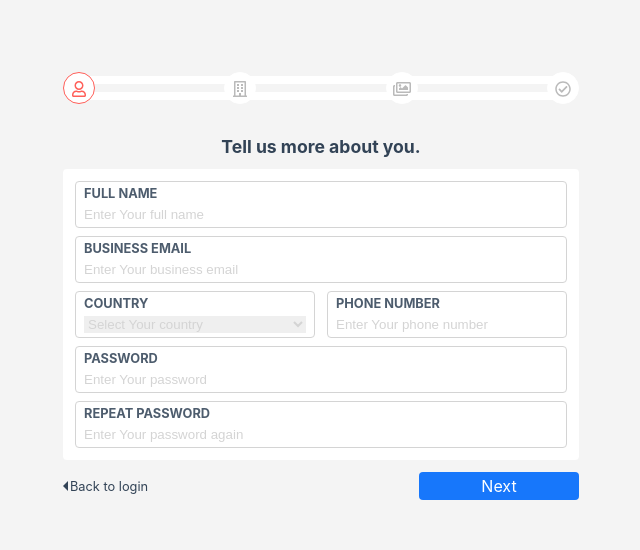
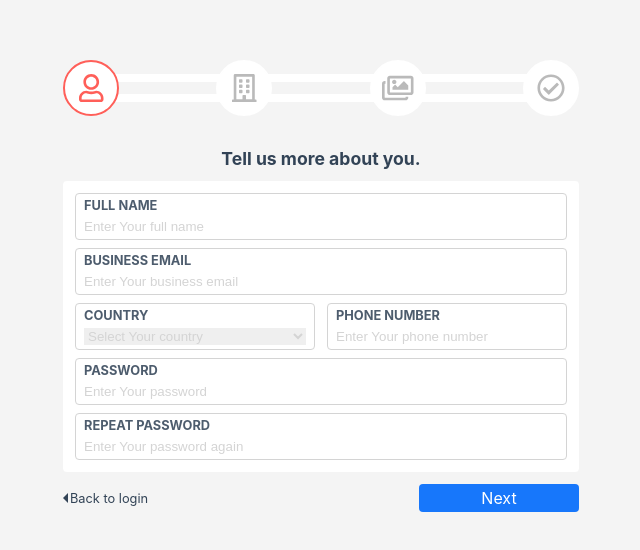
Before and after one commit to un1qu31d/SSRT, a React app: page / in a window 1280 px wide. Shown: the part 146-696 px from the top of the page, without its empty margins (319-959 px from the left). Built offline with nearby package versions, Linux system fonts and the light colour scheme.

Commit message:
update steps component style (sub of registration-steps component)

```diff
--- a/src/components/registration-steps/steps/index.module.scss
+++ b/src/components/registration-steps/steps/index.module.scss
@@ -1,6 +1,9 @@
 @import '../../../config.scss';
 
-$iconSize: 2rem;
+$iconSize: 56px;
+$iconBorderWidth: 2px;
+$barHeight: 28px;
+$barBorderWidth: 8px;
 
 .steps {
   position: relative;
@@ -9,14 +12,14 @@ $iconSize: 2rem;
   justify-content: space-between;
   .bar {
     position: absolute;
-    top: calc((#{$iconSize} - 24px) / 2);
+    top: (($iconSize - $barHeight) / 2);
     left: ($iconSize / 2);
     right: ($iconSize / 2);
     box-sizing: border-box;
-    border: 8px solid #fff;
+    border: $barBorderWidth solid #fff;
     border-right-width: 0;
     border-left-width: 0;
-    height: 24px;
+    height: $barHeight;
     .progress {
       position: absolute;
       top: 0;
@@ -28,13 +31,13 @@ $iconSize: 2rem;
     position: relative;
     box-sizing: border-box;
     border-radius: 50%;
-    border: 1px solid #fff;
+    border: $iconBorderWidth solid #fff;
     width: $iconSize;
     height: $iconSize;
     background-color: #fff;
     text-align: center;
-    line-height: $iconSize;
-    font-size: 1rem;
+    line-height: ($iconSize - ($iconBorderWidth * 2));
+    font-size: $iconSize * 0.5;
     color: #bababa;
   &.status--current {
     border-color: $highlightedColor;
```
